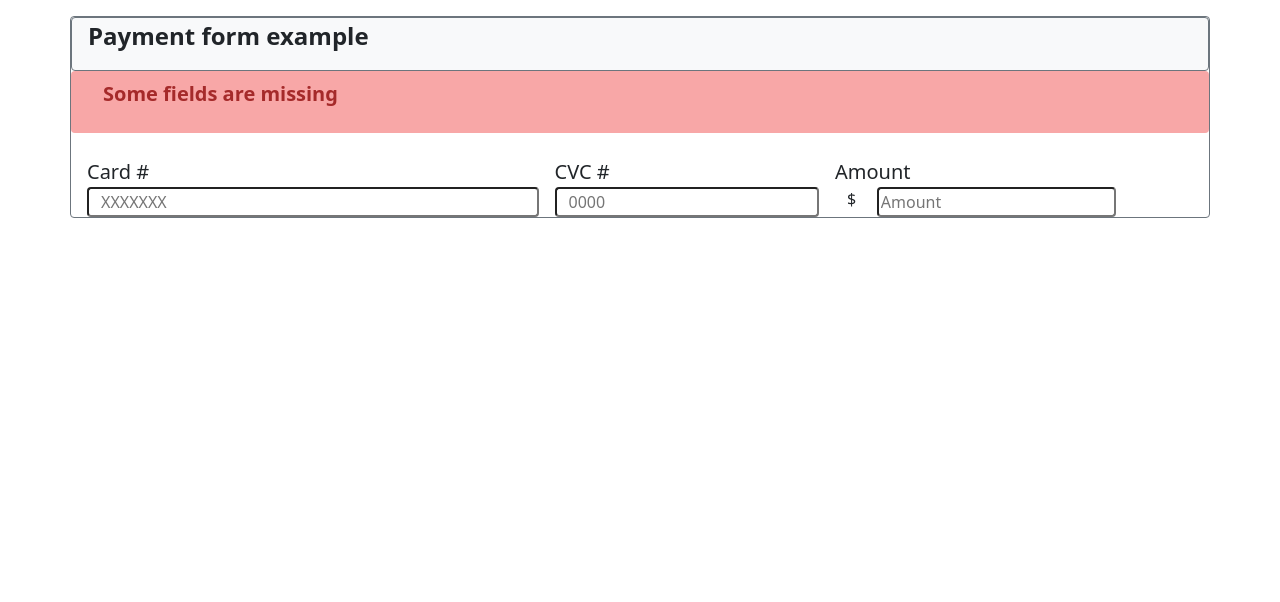
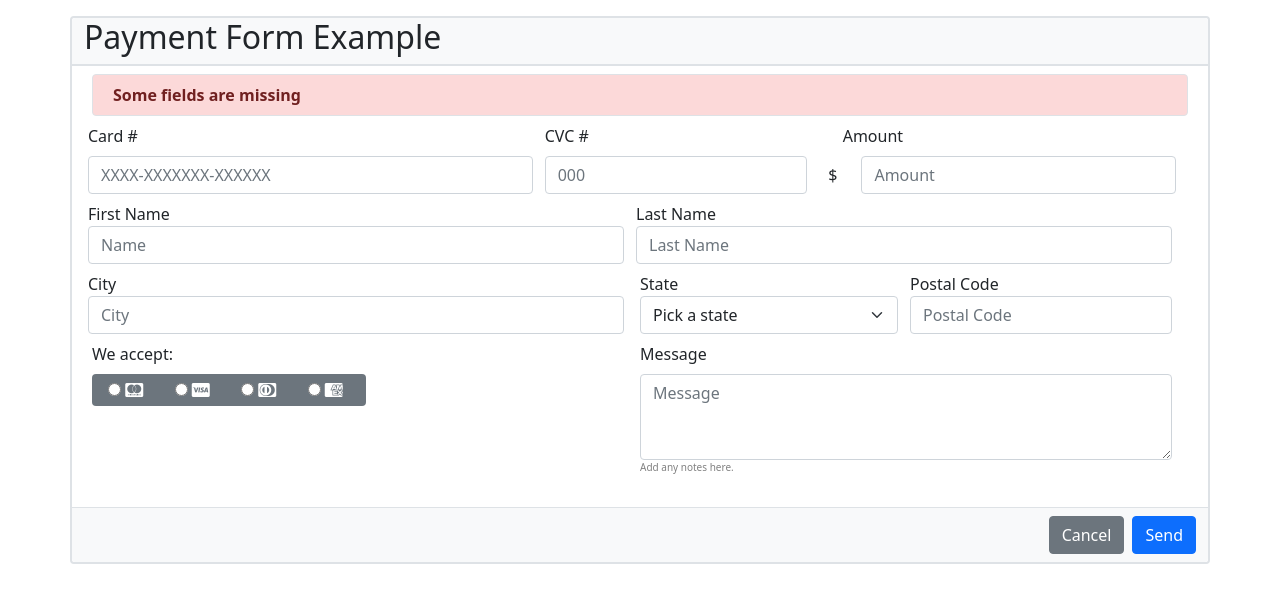
Before and after one commit to nata388/Html-5form, a plain HTML site: page index.html in a window 1280 px wide. Drawn offline with nearby package versions, Linux system fonts and the light colour scheme.

Commit message:
FORM COMPLETE
FORM COMPLETO

```diff
--- a/index.html
+++ b/index.html
@@ -1,9 +1,11 @@
 <!DOCTYPE html>
 <html lang="en">
+
 <head>
     <meta charset="UTF-8">
     <meta name="viewport" content="width=device-width, initial-scale=1.0">
-    <title>HTMLFORM</title>
+    <title>Formulario de Pago</title>
+    <link rel="stylesheet" type="text/css" href="./index.css">
     <link href="https://cdn.jsdelivr.net/npm/bootstrap@5.1.3/dist/css/bootstrap.min.css" rel="stylesheet"
     integrity="sha384-1BmE4kWBq78iYhFldvKuhfTAU6auU8tT94WrHftjDbrCEXSU1oBoqyl2QvZ6jIW3" crossorigin="anonymous">
   <script src="https://cdn.jsdelivr.net/npm/bootstrap@5.1.3/dist/js/bootstrap.bundle.min.js"
@@ -14,57 +16,118 @@
     crossorigin="anonymous" referrerpolicy="no-referrer" />
 </head>
 
-<body class="justify-content-center d-flex">
-    <div class="container border border-secondary rounded mt-3 mb-3" id="f-pago">
-        <div class="bg-light row border border-secondary rounded fs-4">
-        <p class="ps-3"><b>Payment form example
-        </b>
-        </p>
+<body>
+
+    <div class="container border border-2 mt-3 mb-3 rounded" id="formulario-pago" style="border-color: grey; width: auto;">
+        <div class="row bg bg-light border-bottom border-2 rounded-top" style="border-color: grey;">
+            <h2>Payment Form Example</h2>
         </div>
-        <div class="">
-            <div class="row d-flex rounded ps-4 " style="background-color: rgb(248, 167, 167);">
-                    <p class="p-2 fs-5" style="color: brown;">
-                       <b>Some fields are missing</b>
+        <div class="row d-flex mx-2 mt-2 mb-2 rounded">
+            <div class="container rounded" id="seccion-2" >
+                <div class="row d-flex rounded p-2 ps-2 border" style="color:rgb(112, 32, 32); background-color: rgb(252, 217, 217); border-color: rgb(187, 87, 87);">
+                    <b>Some fields are missing</b>
+                </div>
+                <div class="row mt-2">
+                    <div class="col-lg-5 col-md-5 col-sm-5 ps-2">
+                        <div class="row pb-2">Card #</div>
+                        <div class="row me-1">
+                            <input type="number" class="form-control rounded" placeholder="XXXX-XXXXXXX-XXXXXX" />
+                        </div>
+                    </div>
+                    <div class="col-lg-3 col-md-3 col-sm-3 ps-2">
+                        <div class="row pb-2">CVC #</div>
+                        <div class="row me-1">
+                            <input type="number" class="form-control rounded" placeholder="000" />
+                        </div>
+                    </div>
+                    <div class="col-lg-4 col-md-4 col-sm-4 ps-2">
+                        <div class="row ps-4 pb-2">Amount</div>
+                        <div class="row">
+                            <div class="col-1 ps-1 justify-content-end" style="display: flex; align-items: center;">$</div>
+                            <div class="col-11">
+                                <input type="number" class="form-control rounded" placeholder="Amount" />
+                            </div>
+                        </div>
+                    </div>
+                </div>
+                <div class="row  mt-2">
+                    <div class="col-lg-6 col-md-6 col-sm-6 ps-2">
+                        <div class="row">First Name</div>
+                        <div class="row me-1"><input class="form-control rounded" placeholder="Name" /></div>
+                    </div>
+                    <div class="col-lg-6 col-md-6 col-sm-6 ps-2">
+                        <div class="row">Last Name</div>
+                        <div class="row me-1"><input class="form-control rounded" placeholder="Last Name" /></div>
+                    </div>
+                </div>
+                <div class="row mt-2 ">
+                    <div class="col-6 ps-2">
+                        <div class="row">City</div>
+                        <div class="row me-1"><input class="form-control rounded" placeholder="City" /></div>
+                    </div>
+                    <div class="col-3 ">
+                        <div class="row">State</div>
+                        <div class="row me-1">
+                            <select name="state" id="states" class="form-select rounded">
+                                <option value="" disabled selected>Pick a state</option>
+                                <option value="florida">Florida</option>
+                                <option value="dc">DC</option>
+                                <option value="california">California</option>
+                                <option value="virginia">Virginia</option>
+                            </select>
+                        </div>
+                    </div>
+                    <div class="col-3 ps-2">
+                        <div class="row">Postal Code</div>
+                        <div class="row me-1"><input class="form-control rounded" placeholder="Postal Code" /></div>
+                    </div>
+                </div>
 
-                    </p>
-            </div>
-            <div class="row pt-4 ps-3">
-                <div class="col-5">
-                    <div class="row fs-5">
-                        Card #
-                    </div>
-                    <div class="row me-1">
-                        <input type="number" class="rounded" placeholder="XXXXXXX">
+                <div class="row mt-2 pb-4">
+                    <div class="col-3">
+                        <div class="row pb-2">We accept:</div>
+                        <div class="row bg-secondary rounded p-1">
+                            <div class="col-3">
+                                <input type="radio" name="credit-card" id="card1" />
+                                <label for="card1" style="color:white;"><i class="fa-brands fa-cc-mastercard"></i></label>
+                            </div>
+                            <div class="col-3">
+                                <input type="radio" name="credit-card" id="card2" />
+                                <label for="card2" style="color:white;"><i class="fa-brands fa-cc-visa"></i></label>
+                            </div>
+                            <div class="col-3">
+                                <input type="radio" name="credit-card" id="card3" />
+                                <label for="card3" style="color:white;"><i class="fa-brands fa-cc-diners-club"></i></label>
+                            </div>
+                            <div class="col-3">
+                                <input type="radio" name="credit-card" id="card4" />
+                                <label for="card4" style="color:white;"><i class="fa-brands fa-cc-amex"></i></label>
+                            </div>
+                        </div>
                     </div>
 
-                </div>
-                <div class="col-3">
-                    <div class="row fs-5">
-                        CVC #
-                    </div>
-                    <div class="row me-1">
-                        <input type="number" class="rounded" placeholder="0000">
-                    </div>
-
-                </div>
-                <div class="col-4">
-                    <div class="row fs-5">
-                        Amount
-                    </div>
-                    <div class="row me-1 d-flex">
-                        <div class="col-1 justify-content-end">
-                            $
-                        </div>
-                        <div class="col-11 "> <input type="text" class="rounded" placeholder ="Amount"></div>
+                    <div class="col-3">
 
                     </div>
 
+                    <div class="col-6">
+                        <div class="row pb-2">Message</div>
+                        <div class="row me-1"><textarea class="form-control" id="caption" rows="3" placeholder="Message"></textarea></div>
+                        <div class="row" style="color:grey; font-size: x-small;" >Add any notes here.</div>
+                    </div>
                 </div>
-
             </div>
 
+        </div>
+        <div class="row d-flex bg bg-light border-top rounded-bottom" style="border-color: grey;">
+            <div class="col-9"></div>
+            <div class="col-3 d-flex justify-content-end pt-2 pb-2">
+                <button type="button" class="btn btn-secondary me-2">Cancel</button>
+                <button type="submit" class="btn btn-primary">Send</button>
+            </div>
         </div>
     </div>
 
 </body>
+
 </html>
```
